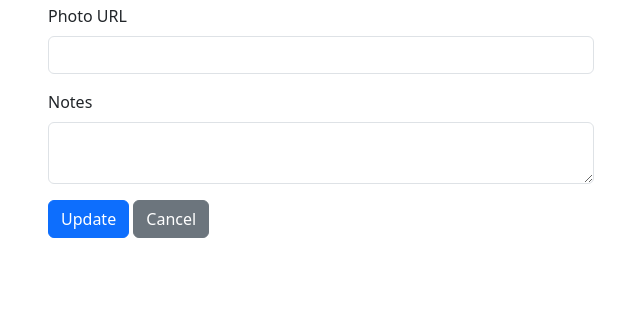
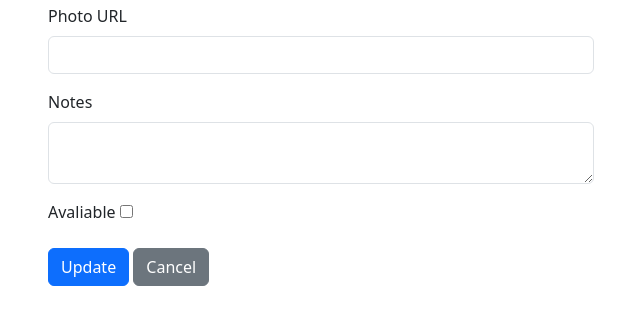
Before and after one commit to jat22/pet_adoption, a Flask app: template templates/show_pet.html in a window 1280 px wide. Shown: the part 137-462 px from the top of the page, without its empty margins (604-1244 px from the left). Run offline with Flask 3, Linux system fonts and the light colour scheme; the template is opened without the code that fills it: values that come from a table or form of the project are taken from there, others are empty.

Commit message:
added update features

```diff
--- a/app.py
+++ b/app.py
@@ -39,11 +39,10 @@ def add_pet_form():
 def show_edit_pet(pet_id):
     pet = Pet.query.get_or_404(pet_id)
     form = EditPetForm(obj=pet)
-    # form.photo_url.data = pet.photo_url
-    # form.notes.data = pet.notes
     if form.validate_on_submit():
         pet.photo_url = form.photo_url.data
         pet.notes = form.notes.data
+        pet.avaliable = form.avaliable.data
         db.session.commit()
         return redirect('/')
     else:
--- a/forms.py
+++ b/forms.py
@@ -1,5 +1,5 @@
 from flask_wtf import FlaskForm
-from wtforms import StringField, BooleanField, URLField, IntegerField, TextAreaField, SelectField
+from wtforms import StringField, BooleanField, URLField, IntegerField, TextAreaField, SelectField, RadioField
 from wtforms.validators import InputRequired, AnyOf, URL, Optional, NumberRange
 
 class AddPetForm(FlaskForm):
@@ -23,3 +23,4 @@ class EditPetForm(FlaskForm):
 	photo_url = URLField('Photo URL',
 		      			validators=[URL(message="Please enter a valid URL."), Optional()])
 	notes = TextAreaField("Notes")
+	avaliable = BooleanField("Avaliable")
--- a/templates/show_pet.html
+++ b/templates/show_pet.html
@@ -56,6 +56,14 @@
 						</div>
 					</div>
 				</div>
+				<div class="row">
+					<div class="col">
+						<div class="mb-3">
+							{{form.avaliable.label(class_="form-label")}}
+							{{form.avaliable}}
+						</div>
+					</div>
+				</div>
 				<button type="submit" class="btn btn-primary">Update</button>
 				<a href="/" class="btn btn-secondary">Cancel</a>
 
```
Also changed, not shown: 1 other file.
